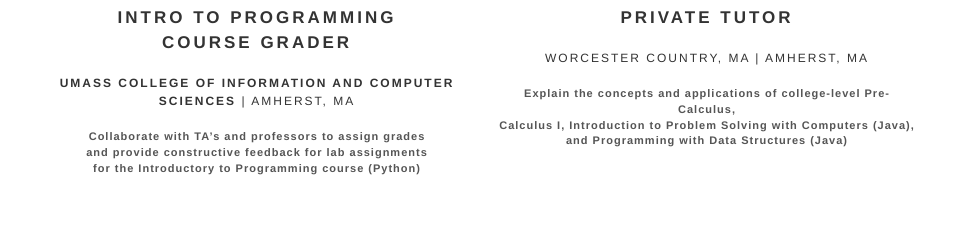
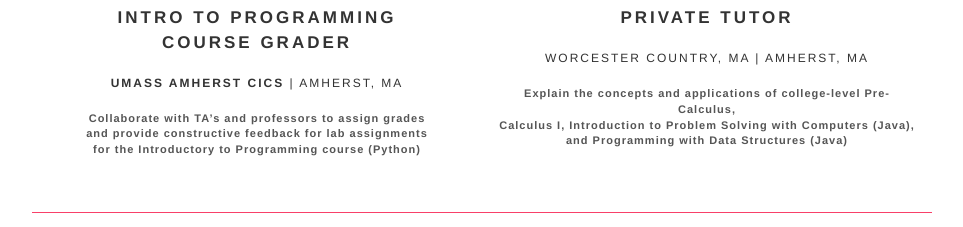
Before and after one commit to liudiciani/lisaiudiciani, a plain HTML site: page index.html in a window 1280 px wide. Shown: the part 1626-1853 px from the top of the page, without its empty margins (158-1121 px from the left). Drawn offline with nearby package versions, Linux system fonts and the light colour scheme.

Commit message:
update experience section

```diff
--- a/index.html
+++ b/index.html
@@ -522,7 +522,7 @@
         <div class="caption">
             <label1>INTRO TO PROGRAMMING</label1><br>
             <label1>Course Grader</label1><br><br>
-          <label2><b>UMASS College of Information and Computer Sciences</b> | Amherst, MA</label2><br><br>
+          <label2><b>UMASS Amherst CICS</b> | Amherst, MA</label2><br><br>
           <p>Collaborate with TA’s and professors to assign grades<br>
              and provide constructive feedback for lab assignments <br>
              for the Introductory to Programming course (Python)</p>
```
